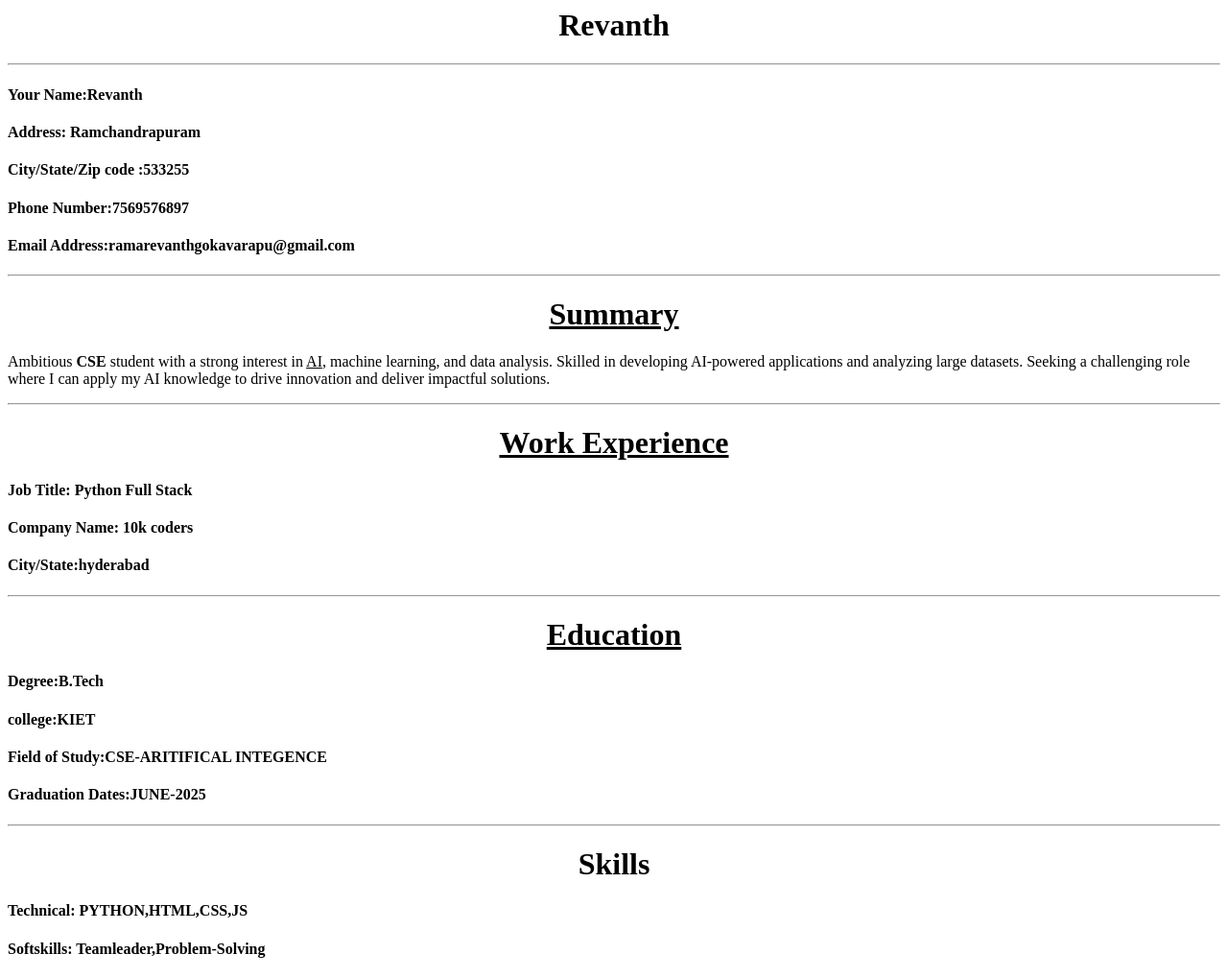
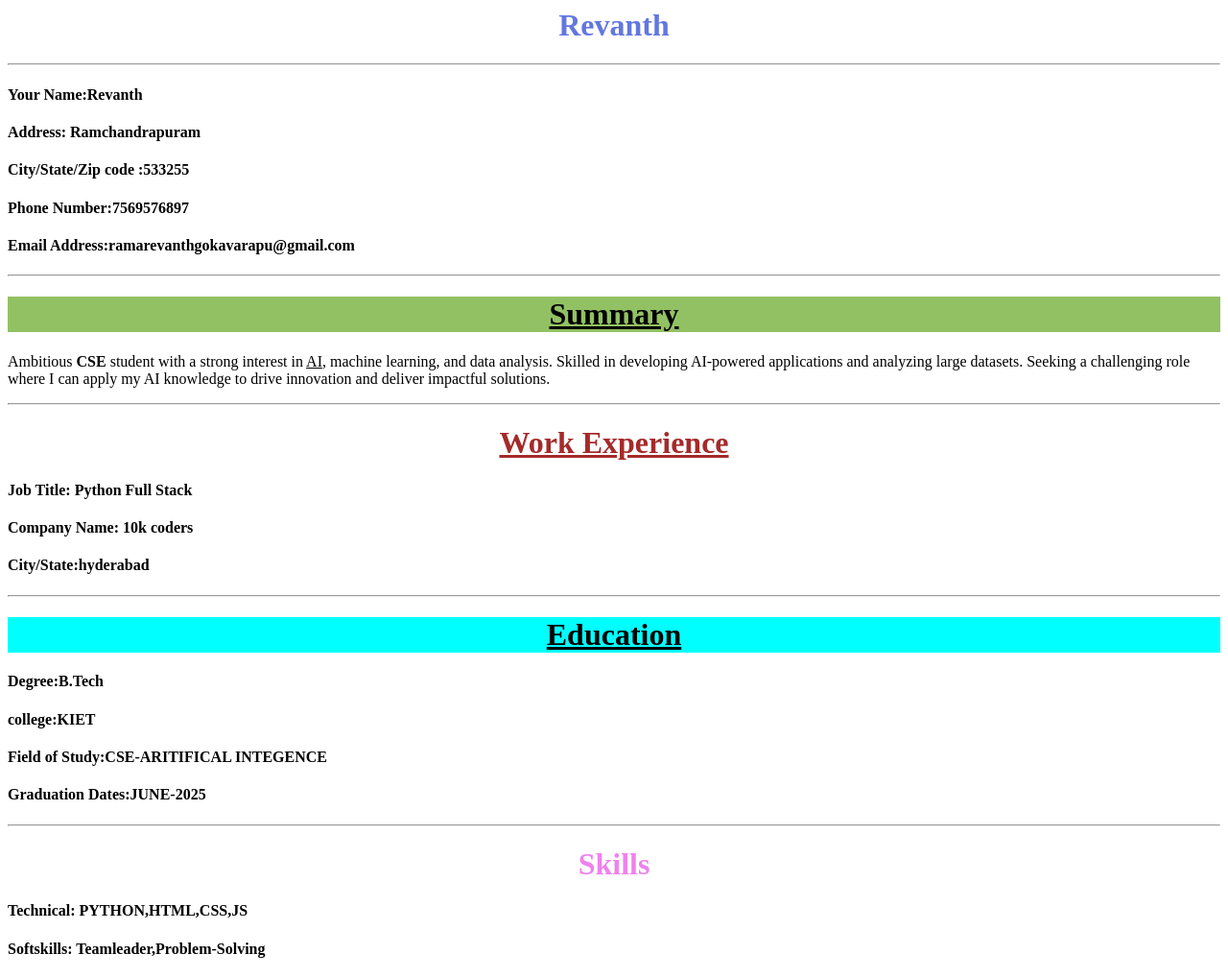
Before and after one commit to revanth203/10kcoders, a plain HTML site: page RESUME.HTML in a window 1280 px wide. Shown: the whole page at 96% size. Drawn offline with Linux system fonts and the light colour scheme.

Commit message:
Add files via upload

```diff
--- a/RESUME.HTML
+++ b/RESUME.HTML
@@ -4,25 +4,25 @@
 <title> Resume </title>
 </head>
 <body>
-<h1> <center><b>Revanth </b> </center> </h1>
+<h1 style="color: rgb(98, 119, 224);"> <center><b>Revanth </b> </center> </h1>
 <hr>
 <h4>Your Name:Revanth</h4> <h4>Address: Ramchandrapuram</h4> <h4>City/State/Zip code :533255</h4> <h4>Phone Number:7569576897 </h4> <h4>Email Address:ramarevanthgokavarapu@gmail.com</h4>
 <hr>
-<h1><center><u>Summary</u></center></h1>
+<h1 style="background-color: rgb(146, 193, 99);"><center><u>Summary</u></center></h1>
 <p>Ambitious <b>CSE</b> student with a strong interest in <u>AI</u>, machine learning, and data analysis. Skilled in developing AI-powered applications and analyzing large datasets. Seeking a challenging role where I can apply my AI knowledge to drive innovation and deliver impactful solutions.
 <hr>
-<h1> <center> <u>Work Experience </u></center></h1>
+<h1 style="color: brown;"> <center> <u>Work Experience </u></center></h1>
 <h4>Job Title: Python Full Stack</h4>
 <h4>Company Name: 10k coders </h4>
 <h4>City/State:hyderabad </h4>
 <hr>
-<h1> <center> <u> Education </u> </h1>
+<h1 style="background-color:aqua ; color:;"> <center> <u> Education </u> </h1>
 <h4> Degree:B.Tech</h4>
 <h4> college:KIET</H4>
 <h4> Field of Study:CSE-ARITIFICAL INTEGENCE</h4>
 <h4> Graduation Dates:JUNE-2025</h4>
 <hr>
-<h1><center> Skills </center> </h1>
+<h1 style="color:violet;"><center> Skills </center> </h1>
 <h4>Technical: PYTHON,HTML,CSS,JS</h4>
 <h4> Softskills: Teamleader,Problem-Solving</h4>
 
```
